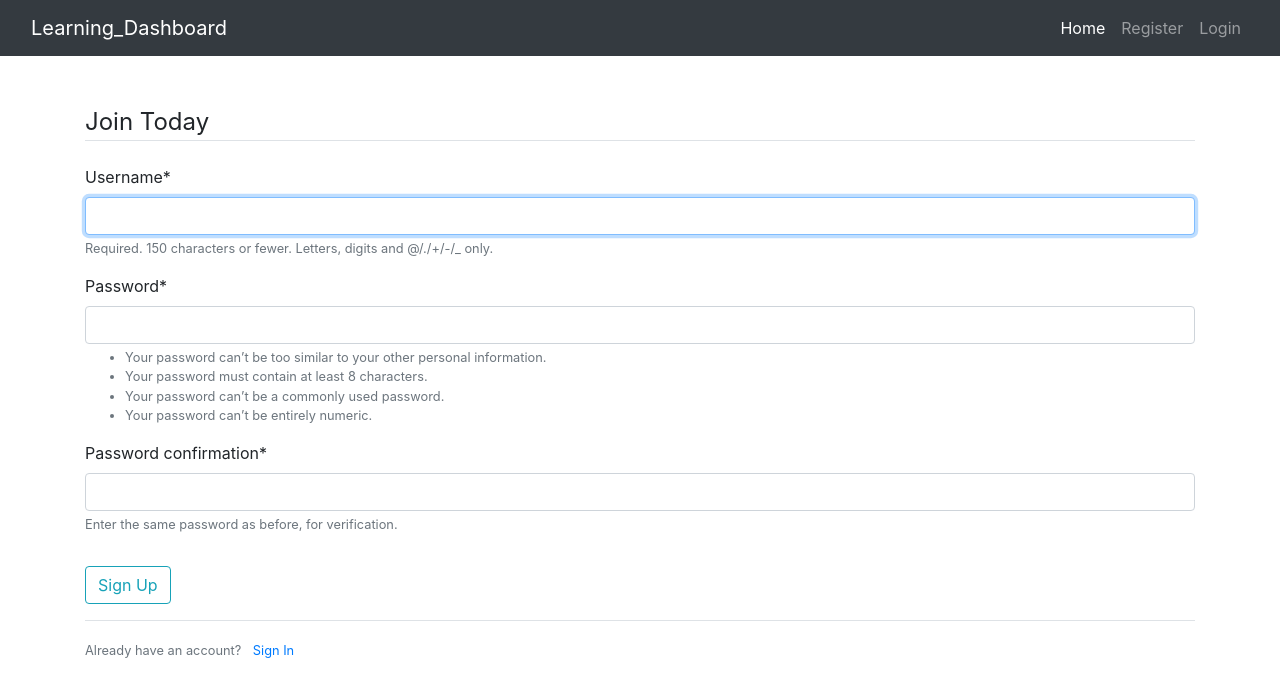
After one commit to ShahemNezamEddin/Learning-dashboard, a Django app: page /register/ in a window 1280 px wide. The commit adds this page. Shown: the top 697 px of the page. Run offline with Django 3.2, Linux system fonts and the light colour scheme; some libraries are stand-ins or nearby versions.

Commit message:
#11 Add templates, views , urls and forms for registration, Login, logout

```diff
--- a/Dashboar/forms.py
+++ b/Dashboar/forms.py
@@ -1,7 +1,7 @@
 from django import forms
 from . models import *
 from django.forms import widgets
-
+from django.contrib.auth.forms import UserCreationForm
 
 # Notes forms.
 
@@ -24,8 +24,16 @@ class HomeworkForms(forms.ModelForm):
         widgets = {'due': DateInput(attrs={'placeholder': 'YYYY-MM-DD HH:MM'})}
         fields = ['subject', 'title', 'description', 'due', 'is_finished']
 
+# Books and Wiki forms.
 
-# books and Wiki forms.
 
 class DashboardForm(forms.Form):
     text = forms.CharField(max_length=100, label='Enter search')
+
+# Registration
+
+
+class UserRegistrationForm(UserCreationForm):
+    class Meta:
+        model = User
+        fields = ['username', 'password1', 'password2']
--- a/Dashboar/templates/dashboard/base.html
+++ b/Dashboar/templates/dashboard/base.html
@@ -30,6 +30,7 @@
             <li class="nav-item">
               <a class="nav-link active" aria-current="page" href="{% url 'home' %}">Home</a>
             </li>
+            {% if user.is_authenticated %}
             <li class="nav-item dropdown">
               <a class="nav-link dropdown-toggle" href="#" id="navbarDropdown" role="button" data-toggle="dropdown"
                 aria-haspopup="true" aria-expanded="false">
@@ -45,16 +46,17 @@
                 <div class="dropdown-divider"></div>
               </div>
             </li>
-
             <li class="nav-item">
-              <a class="nav-link" href="#">Logout</a>
+              <a class="nav-link" href="{% url 'logout' %}">Logout</a>
+            </li>
+            {% else %}
+            <li class="nav-item">
+              <a class="nav-link" href="{% url 'register' %}">Register</a>
             </li>
             <li class="nav-item">
-              <a class="nav-link" href="#">Register</a>
+              <a class="nav-link" href="{% url 'login' %}">Login</a>
             </li>
-            <li class="nav-item">
-              <a class="nav-link" href="#">Login</a>
-            </li>
+            {% endif %}
           </ul>
         </div>
       </div>
--- /dev/null
+++ b/Dashboar/templates/dashboard/register.html
@@ -0,0 +1,26 @@
+{% extends 'dashboard/base.html' %}
+{% load static %}
+{% load crispy_forms_tags %}
+{% block content %}
+
+
+<div class="container">
+  <form method="POST">
+    {% csrf_token %}
+    <fieldset class="form-group">
+      <legend class="border-bottom mb-4">Join Today</legend>
+      {{form|crispy}}
+    </fieldset>
+    <div class="form-group">
+      <button href="" class="btn btn-outline-info" type="submit">
+        Sign Up
+      </button>
+    </div>
+  </form>
+  <div class="border-top pt-3">
+    <small class="text-muted">Already have an account?
+      <a class="ml-2" href="{% url 'login' %}">Sign In</a>
+    </small>
+  </div>
+</div>
+{% endblock content %}
--- a/Dashboar/views.py
+++ b/Dashboar/views.py
@@ -4,6 +4,7 @@ from django.contrib import messages
 from django.forms.widgets import FileInput
 import requests
 import wikipedia
+from django.contrib.auth.decorators import login_required
 
 
 # Create your views here.
@@ -16,7 +17,7 @@ def home(request):
 
 # home views.
 
-
+@login_required
 def notes(request):
     if request.method == "POST":
         form = NotesForm(request.POST)
@@ -30,7 +31,7 @@ def notes(request):
     context = {'notes': notes, 'form': form}
     return render(request, 'dashboard/notes.html', context)
 
-
+@login_required
 def delete_note(request, pk=None):
     Notes.objects.get(id=pk).delete()
     messages.success(request, f"Note removed by {request.user.username} successfully!")
@@ -39,6 +40,7 @@ def delete_note(request, pk=None):
 
 # homework views.
 
+@login_required
 def homework(request):
     if request.method == 'POST':
         form = HomeworkForms(request.POST)
@@ -77,7 +79,7 @@ def homework(request):
     }
     return render(request, 'dashboard/homework.html', context)
 
-
+@login_required
 def update_homework(request, pk=None):
     homework = Homework.objects.get(id=pk)
     if homework.is_finished:
@@ -88,7 +90,7 @@ def update_homework(request, pk=None):
     homework.save()
     return redirect('homework')
 
-
+@login_required
 def delete_homework(request, pk=None):
     Homework.objects.get(id=pk).delete()
     messages.success(request, f"Homework removed by {request.user.username} successfully!")
@@ -151,3 +153,21 @@ def wiki(request):
             'form': form
         }
     return render(request, 'dashboard/wiki.html', context)
+
+# Register views.
+
+
+def register(request):
+    if request.method == 'POST':
+        form = UserRegistrationForm(request.POST)
+        if form.is_valid():
+            form.save()
+            username = form.cleaned_data.get('username')
+            messages.success(request, f"Account created for {username}!!")
+            return redirect("login")
+    else:
+        form = UserRegistrationForm
+    context = {
+        'form': form,
+    }
+    return render(request, 'dashboard/register.html', context)
--- a/Learning_Dashboar/settings.py
+++ b/Learning_Dashboar/settings.py
@@ -141,3 +141,6 @@ DEFAULT_AUTO_FIELD = 'django.db.models.BigAutoField'
 
 
 CRISPY_TEMPLATE_PACK = "bootstrap4"
+
+LOGIN_REDIRECT_URL = 'home'
+LOGIN_URL = 'login'
--- a/Learning_Dashboar/urls.py
+++ b/Learning_Dashboar/urls.py
@@ -16,8 +16,13 @@ Including another URLconf
 from django.contrib import admin
 from django.urls import path
 from django.urls.conf import include
+from Dashboar import views as dash_views
+from django.contrib.auth import views as auth_views
 
 urlpatterns = [
     path('admin/', admin.site.urls),
     path('', include('Dashboar.urls')),
+    path('register/', dash_views.register, name='register'),
+    path('login/', auth_views.LoginView.as_view(template_name='dashboard/login.html'), name='login'),
+    path('logout/', auth_views.LogoutView.as_view(template_name='dashboard/logout.html'), name='logout'),
 ]
```
Also changed, not shown: Dashboar/templates/dashboard/login.html (added, +24 -0 lines), Dashboar/templates/dashboard/logout.html (added, +12 -0 lines).
